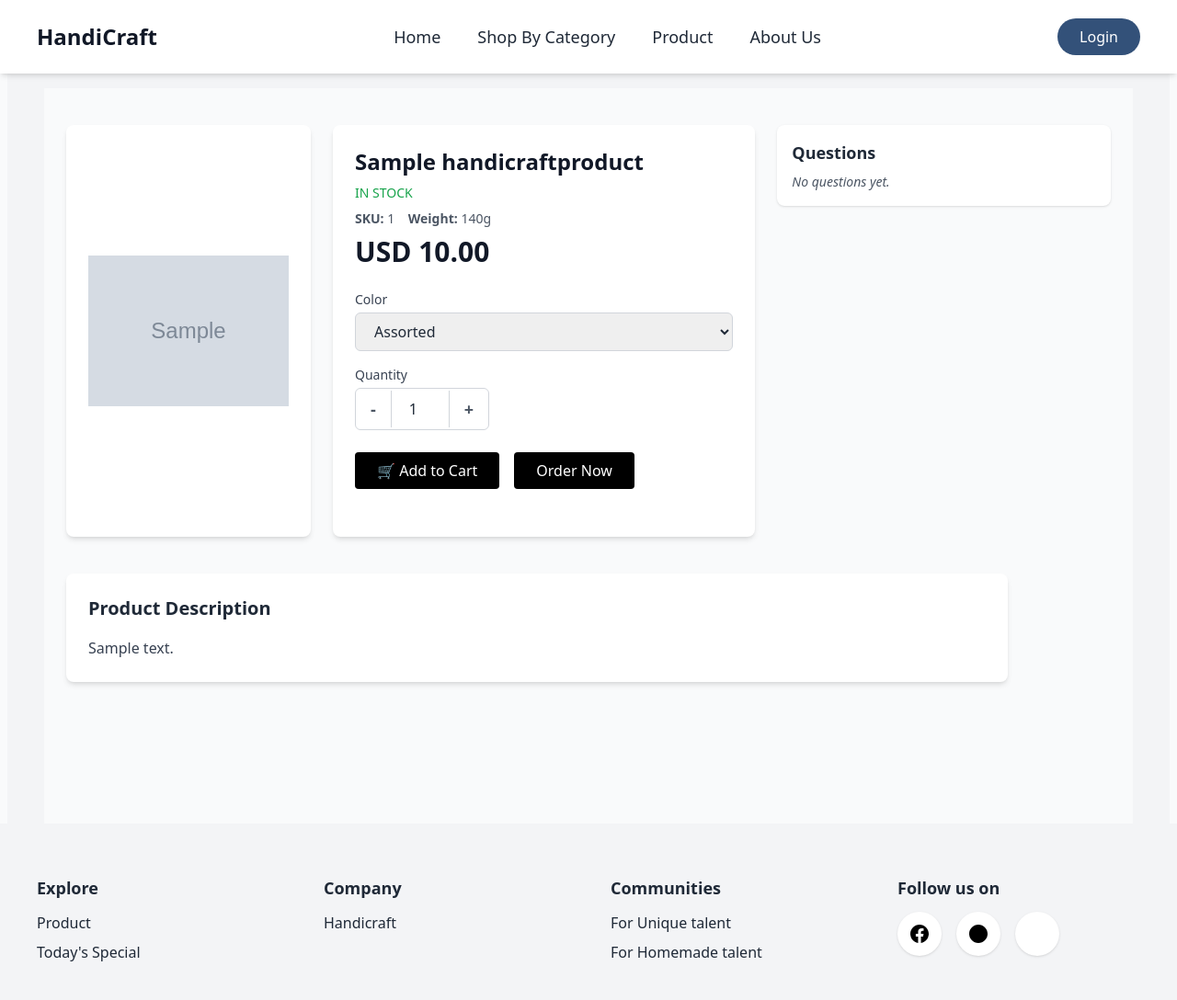
After one commit to aniruddhabishwakarma/Online-Handicraft-System, a Django app: page /product/1/ in a window 1280 px wide. The commit adds this page. Shown: the whole page at 92% size. Run offline with Django 5.2, Linux system fonts and the light colour scheme; tables that the repository leaves empty hold one stand-in row (values such as "Sample post"); grey boxes marked "Sample" are stand-in pictures; some libraries are stand-ins or nearby versions.

Commit message:
Added product Details Feature

```diff
--- /dev/null
+++ b/recommendation/templates/recommendation/user/product_detail.html
@@ -0,0 +1,71 @@
+{% extends 'recommendation/user/base.html' %}
+{% block title %}{{ product.name }}{% endblock %}
+
+{% block content %}
+<div class="min-h-screen bg-[#f9fafb] px-6 py-10">
+  <div class="max-w-10xl mx-auto grid grid-cols-1 lg:grid-cols-12 gap-6">
+
+    <!-- 🔸 Left: Product Image -->
+    <div class="lg:col-span-3 bg-white shadow-md rounded-lg p-6">
+      <img src="{{ product.image_file.url }}" alt="{{ product.name }}"
+           class="w-full h-[400px] object-contain rounded-md">
+    </div>
+
+    <!-- 🔸 Center: Product Details -->
+    <div class="lg:col-span-5 bg-white shadow-md rounded-lg p-6">
+      <h1 class="text-2xl font-bold text-gray-900 mb-2">{{ product.name }}</h1>
+      <p class="text-green-600 text-sm font-medium mb-2">IN STOCK</p>
+      <div class="text-sm text-gray-600 mb-2">
+        <span class="font-semibold">SKU:</span> {{ product.id }} &nbsp;&nbsp;
+        <span class="font-semibold">Weight:</span> 140g
+      </div>
+      <div class="text-3xl font-bold text-gray-900 mb-6">
+        {{ product.currency }} {{ product.price }}
+      </div>
+
+      <div class="mb-4">
+        <label class="block text-sm font-medium text-gray-700 mb-1">Color</label>
+        <select class="w-full border border-gray-300 rounded-md px-4 py-2">
+          <option>Assorted</option>
+        </select>
+      </div>
+
+      <div class="mb-6">
+        <label class="block text-sm font-medium text-gray-700 mb-1">Quantity</label>
+        <div class="flex items-center border border-gray-300 rounded-md w-max">
+          <button class="px-4 py-2 text-lg font-bold text-gray-600 hover:text-black">-</button>
+          <input type="number" min="1" value="1"
+                 class="w-16 text-center border-l border-r border-gray-300 focus:outline-none py-2" />
+          <button class="px-4 py-2 text-lg font-bold text-gray-600 hover:text-black">+</button>
+        </div>
+      </div>
+
+      <div class="flex gap-4">
+        <button class="flex items-center justify-center gap-2 bg-black text-white px-6 py-2 rounded hover:bg-gray-800">
+          🛒 Add to Cart
+        </button>
+        <button class="bg-black text-white px-6 py-2 rounded hover:bg-gray-800">
+          Order Now
+        </button>
+      </div>
+    </div>
+
+    <!-- 🔸 Right: Reviews + Questions -->
+    <div class="lg:col-span-4 space-y-6">
+
+      <!-- Questions -->
+      <div class="bg-white shadow rounded-lg p-4">
+        <h3 class="text-lg font-semibold text-gray-800 mb-2">Questions</h3>
+        <p class="text-sm text-gray-600 italic">No questions yet.</p>
+        <!-- Future: loop over questions -->
+      </div>
+    </div>
+  </div>
+
+  <!-- 🔻 Description Below -->
+  <div class="max-w-5xl mt-10 bg-white shadow-md rounded-lg p-6">
+    <h3 class="text-xl font-semibold text-gray-800 mb-4">Product Description</h3>
+    <p class="text-gray-700 leading-relaxed">{{ product.description }}</p>
+  </div>
+</div>
+{% endblock %}
--- a/recommendation/urls.py
+++ b/recommendation/urls.py
@@ -17,6 +17,9 @@ urlpatterns = [
     path('login/', user_login_view, name='user_login'),
     path('register/', register_view, name='register'),
     path('logout/', logout_view, name='user_logout'),
+
+    path('product/<int:id>/', product_detail_view, name='product_detail'),
+    path('product/<int:id>/add-to-cart/', add_to_cart_view, name='add_to_cart'),
 
 
     path('profile/', profile_view, name='user_profile'),
--- a/recommendation/views/product_view.py
+++ b/recommendation/views/product_view.py
@@ -74,3 +74,8 @@ def delete_product(request, pk):
     product = get_object_or_404(HandicraftProduct, pk=pk)
     product.delete()
     return redirect('admin_products')
+
+
+def product_detail_view(request, id):
+    product = get_object_or_404(HandicraftProduct, id=id)
+    return render(request, 'recommendation/user/product_detail.html', {'product': product})
```
Also changed, not shown: recommendation/templates/recommendation/user/home.html (+4 -5 lines), recommendation/views/user_view.py (+10 -0 lines).
